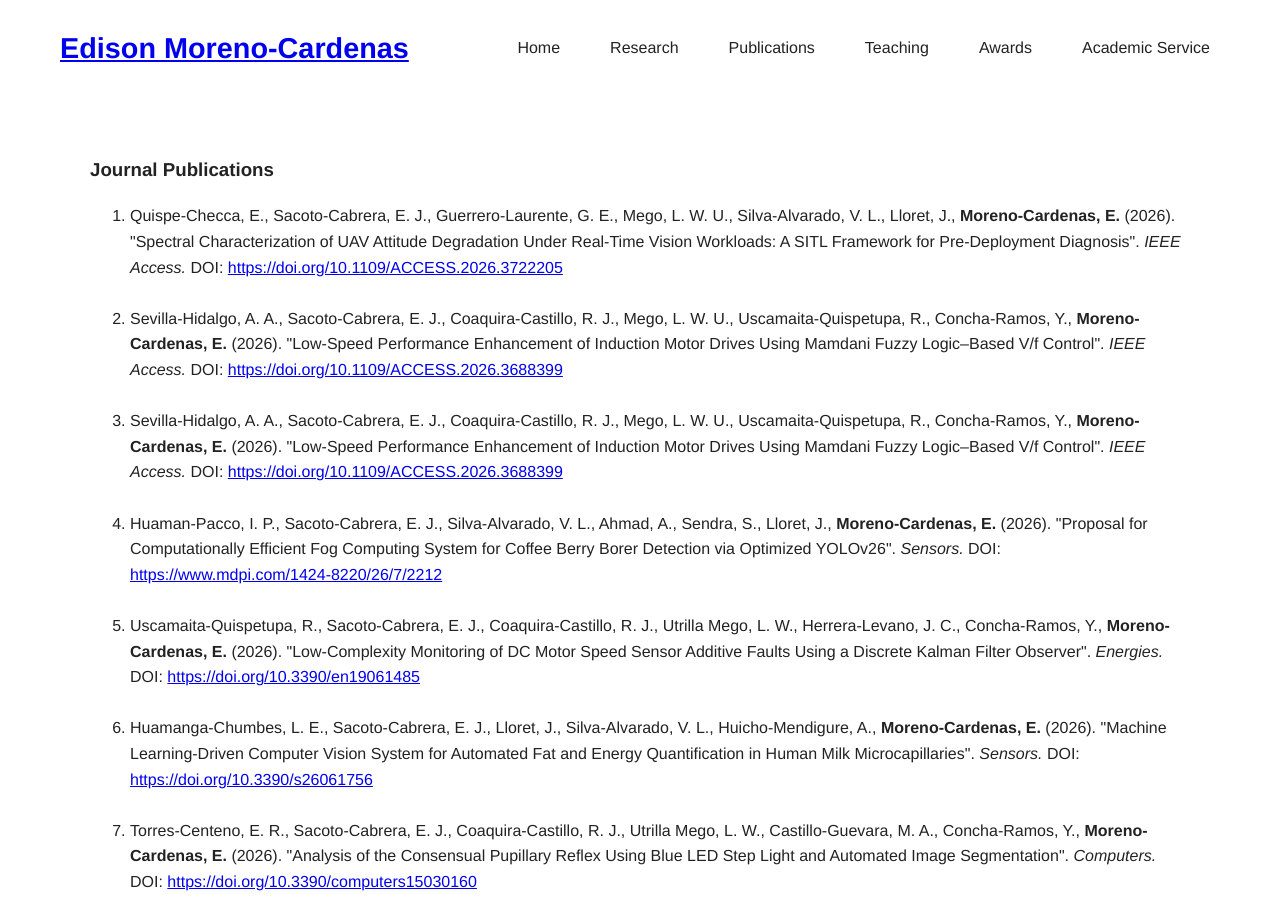
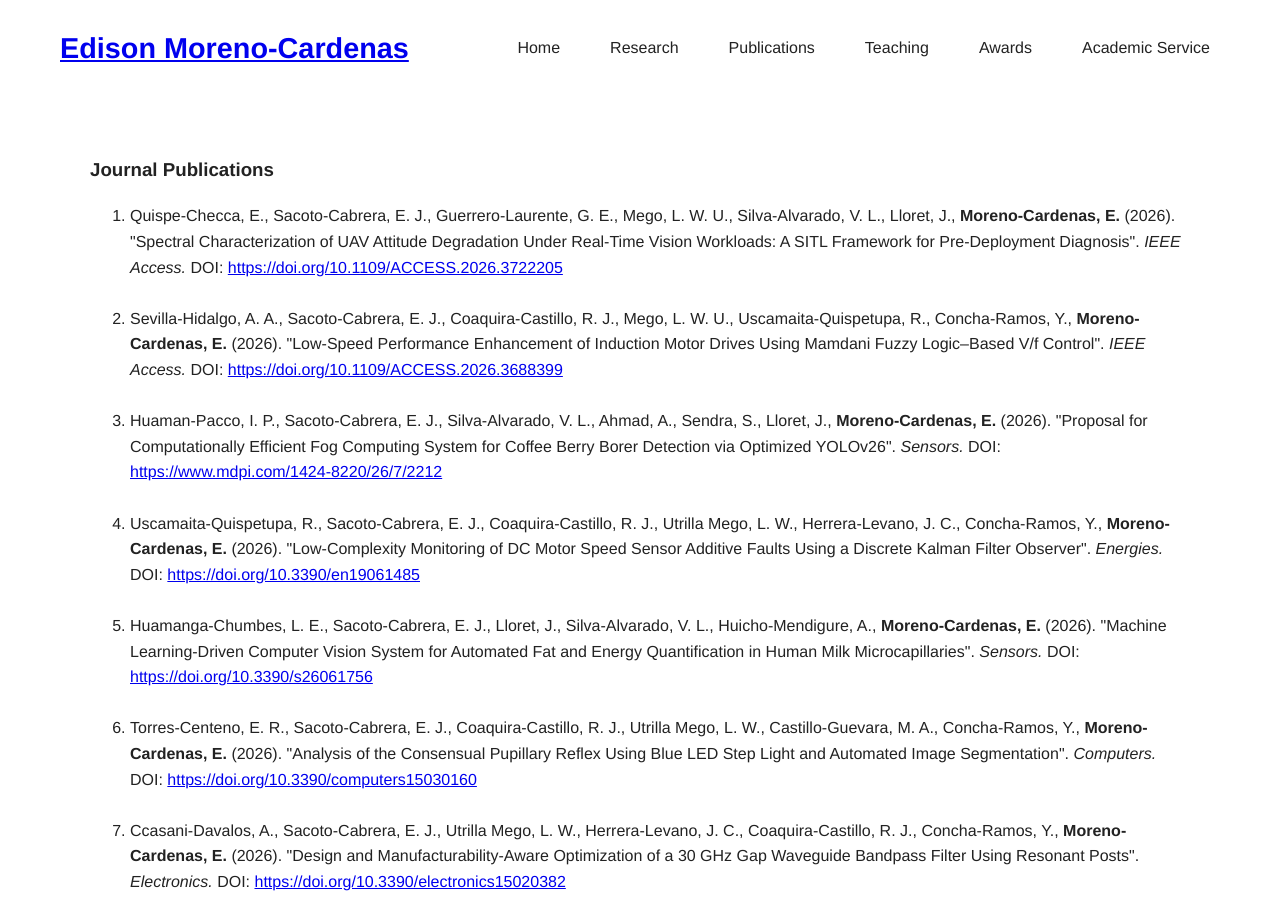
Before and after one commit to edisonmorenocardenas/edisonmorenocardenas.github.io, a Jekyll site: the page built from publications.html, in a window 1280 px wide and 900 px high. Built offline with Jekyll 4.4.1, drawn with Linux system fonts in a browser that asks for light colours.

Commit message:
Actualizar contenid

```diff
--- a/publications.html
+++ b/publications.html
@@ -14,15 +14,6 @@
         <a href="https://doi.org/10.1109/ACCESS.2026.3722205" target="_blank">https://doi.org/10.1109/ACCESS.2026.3722205</a>
       </li>
     <br>
-<li>
-  Sevilla-Hidalgo, A. A., Sacoto-Cabrera, E. J., Coaquira-Castillo, R. J., Mego, L. W. U.,
-  Uscamaita-Quispetupa, R., Concha-Ramos, Y., <strong>Moreno-Cardenas, E.</strong> (2026).
-  "Low-Speed Performance Enhancement of Induction Motor Drives Using Mamdani Fuzzy Logic–Based V/f Control".
-  <i>IEEE Access.</i> DOI:
-  <a href="https://doi.org/10.1109/ACCESS.2026.3688399" target="_blank">https://doi.org/10.1109/ACCESS.2026.3688399</a>
-</li>
-<br>
-
 <li>
   Sevilla-Hidalgo, A. A., Sacoto-Cabrera, E. J., Coaquira-Castillo, R. J., Mego, L. W. U.,
   Uscamaita-Quispetupa, R., Concha-Ramos, Y., <strong>Moreno-Cardenas, E.</strong> (2026).
```
